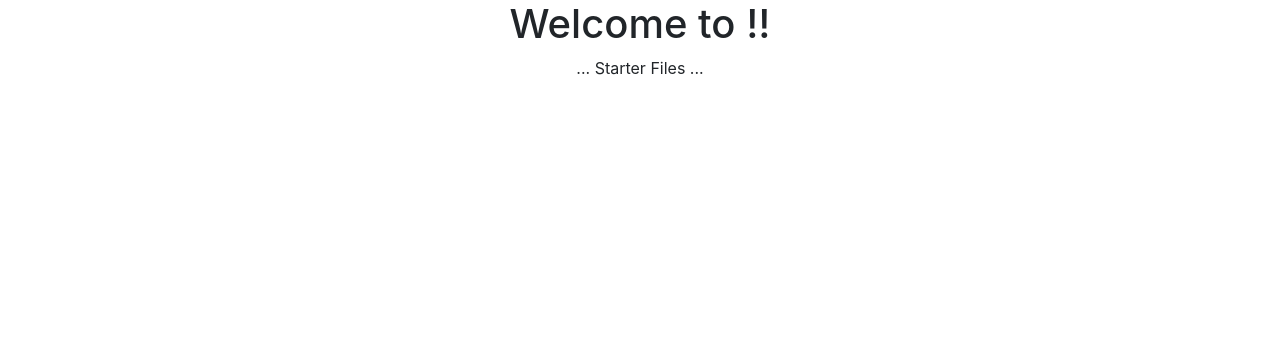
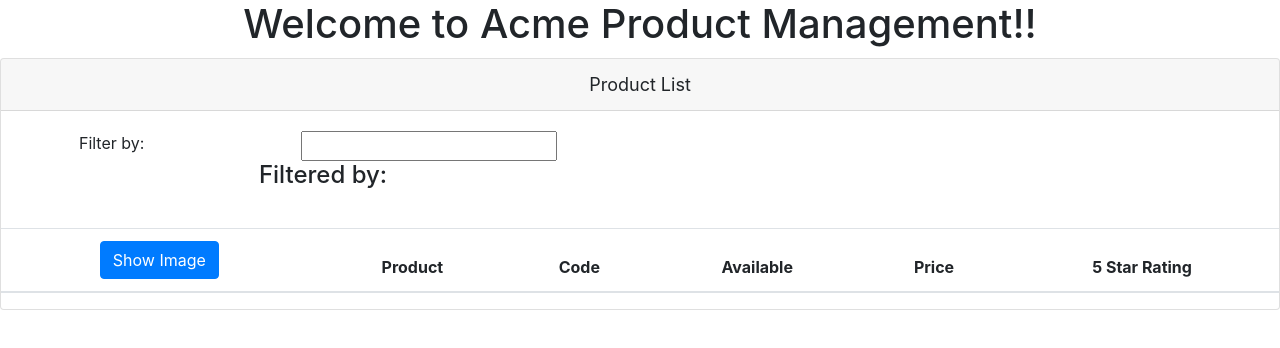
Before and after one commit to lukevandekieft/angular-studies, an Angular app in the folder angular-pluralsight-intro/APM-Start/: page / in a window 1280 px wide. Shown: the top 348 px of the page. Built offline with nearby package versions, Linux system fonts and the light colour scheme.

Commit message:
Create and import product-list component.

```diff
--- a/angular-pluralsight-intro/APM-Start/src/app/app.component.html
+++ b/angular-pluralsight-intro/APM-Start/src/app/app.component.html
@@ -1,7 +1,7 @@
 <!--The content below is only a placeholder and can be replaced.-->
 <div style="text-align:center">
   <h1>
-    Welcome to {{title}}!!
+    Welcome to {{pageTitle}}!!
   </h1>
-  ... Starter Files ...
+  <pm-products></pm-products>
 </div>
--- a/angular-pluralsight-intro/APM-Start/src/app/app.module.ts
+++ b/angular-pluralsight-intro/APM-Start/src/app/app.module.ts
@@ -2,14 +2,16 @@ import { BrowserModule } from '@angular/platform-browser';
 import { NgModule } from '@angular/core';
 
 import { AppComponent } from './app.component';
+import { ProductListComponent } from './products/product-list.component';
 
 @NgModule({ // @NgModule decorator is what tells Angular to interpret this class as a module
   declarations: [ // List of all components in module
-    AppComponent
+    AppComponent,
+    ProductListComponent
   ],
   imports: [
     BrowserModule // List of supporting modules
   ],
-  bootstrap: [AppComponent] // The component our app should start fromt
+  bootstrap: [AppComponent] // The component our app should start from
 })
 export class AppModule { }
--- /dev/null
+++ b/angular-pluralsight-intro/APM-Start/src/app/products/product-list.component.ts
@@ -0,0 +1,9 @@
+import { Component } from '@angular/core';
+
+@Component({
+  selector: 'pm-products',
+  templateUrl: './product-list.component.html'
+})
+export class ProductListComponent {
+  pageTitle: string = 'Product List';
+}
--- a/angular-pluralsight-intro/APM-Start/tsconfig.json
+++ b/angular-pluralsight-intro/APM-Start/tsconfig.json
@@ -5,6 +5,10 @@
   To learn more about this file see: https://angular.io/config/solution-tsconfig.
 */
 {
+  "compilerOptions": {
+    "target": "ES5",
+    "experimentalDecorators": true
+  },
   "files": [],
   "references": [
     {
@@ -13,5 +17,5 @@
     {
       "path": "./tsconfig.spec.json"
     }
-]
+  ]
 }
```
Also changed, not shown: 1 other file (tests, documents, lock files or other folders).
